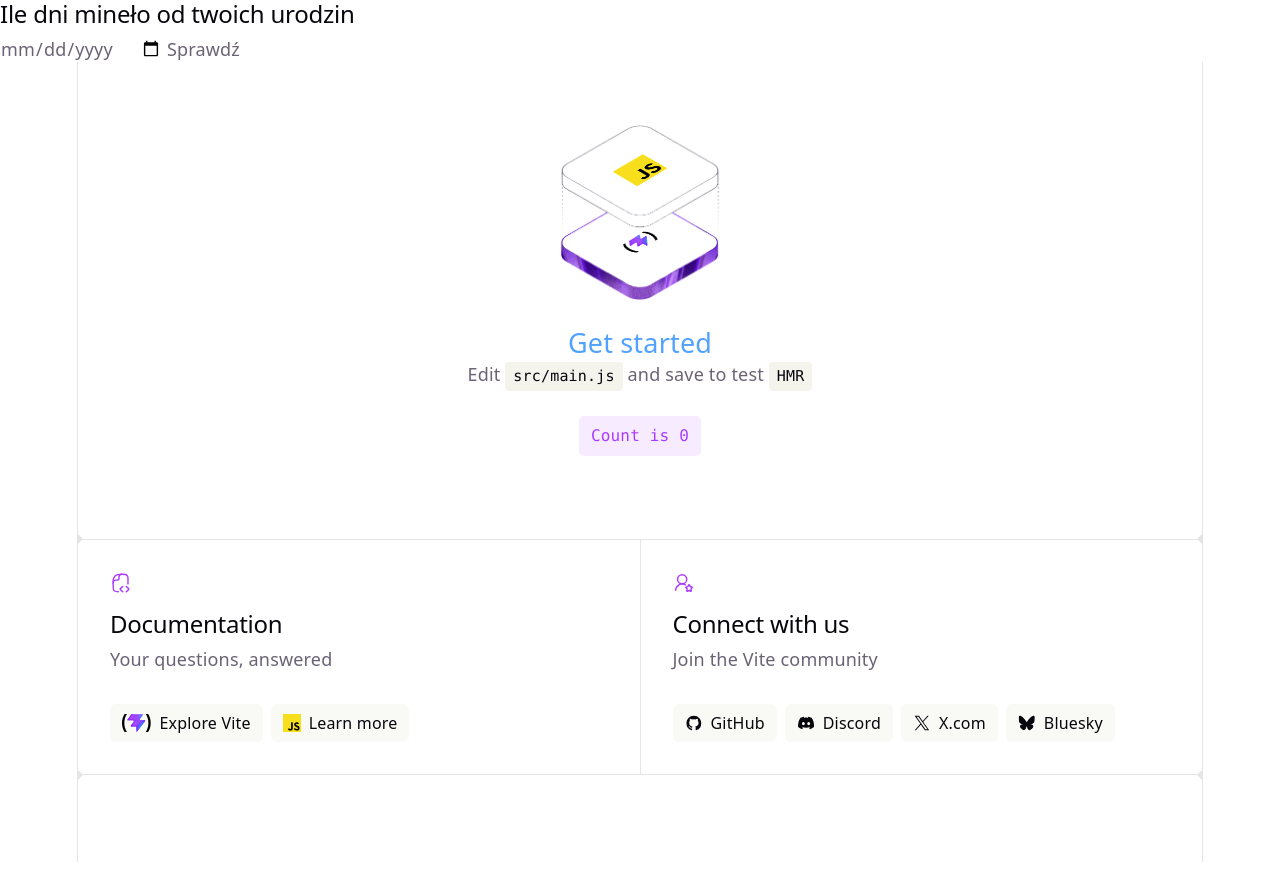
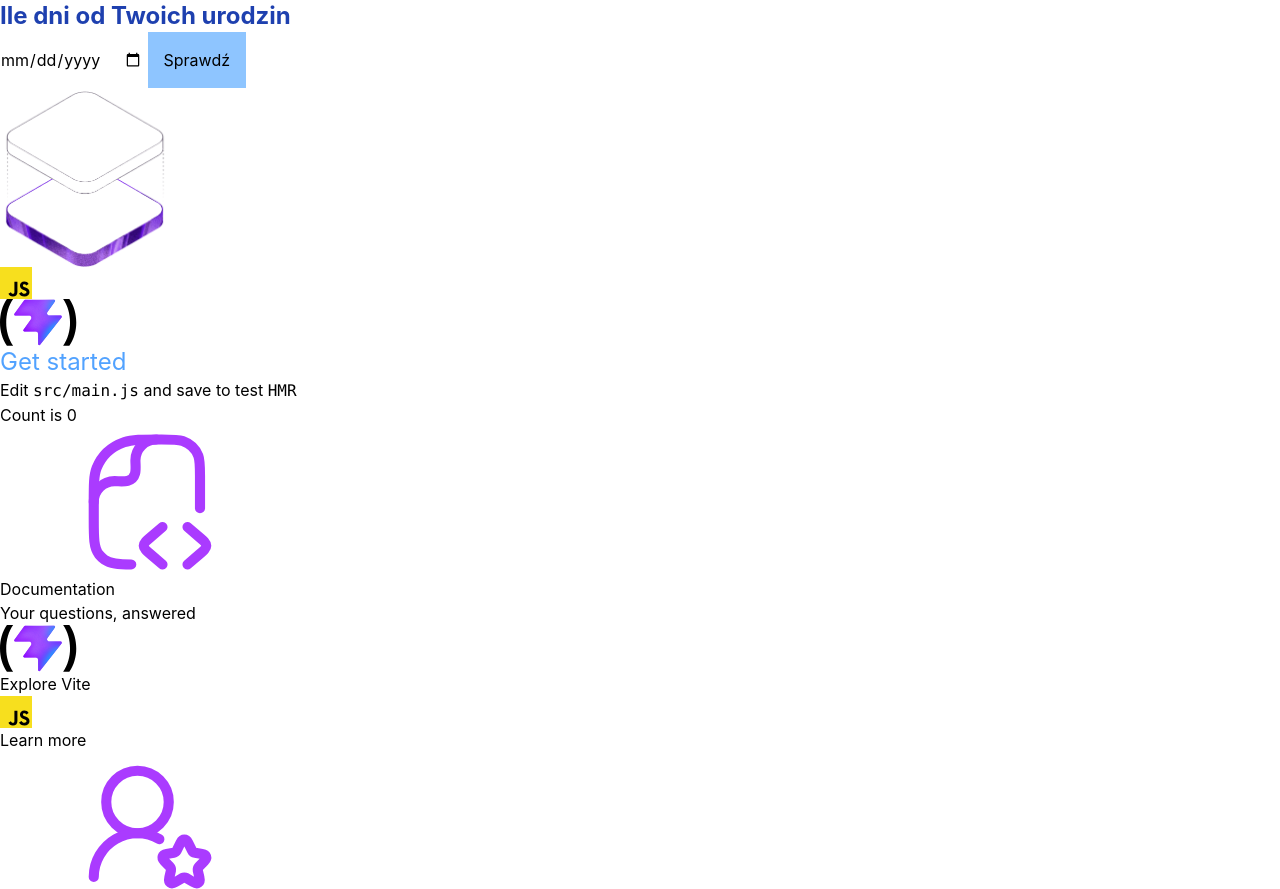
Before and after one commit to sally-silver95/sem2-tw-laby, a website built with Vite: page index.html in a window 1280 px wide. Shown: the top 889 px of the page. Before the commit the page ends 862 px from the top, so only its background shows below. Built offline with nearby package versions, Linux system fonts and the light colour scheme.

Commit message:
Wyczyszczenie style.css, zmainy w kolorach na stornie, zadanie dodatkowe o primary

```diff
--- a/index.html
+++ b/index.html
@@ -7,12 +7,12 @@
     <title>tw-lab5</title>
   </head>
   <body>
-    <h2>Ile dni mineło od twoich urodzin</h2>
+    <h1 class="text-2xl font-bold text-primary">Ile dni od Twoich urodzin</h1>
       <input type="date" id="birthday" />
-      <button id="submit">Sprawdź</button>
-    <dialog id="result" class="relative pt-7">
+      <button id="submit" class="bg-blue-300 p-4">Sprawdź</button>
+    <dialog id="result" class="relative bg-gray-200 pt-7">
       <button id="close" class="absolute top-1 right-2">x</button>
-      <p id="message"></p>
+      <p id="message" class="text-red-600"></p>
     </dialog>
     <div id="app"></div>
     <script type="module" src="/src/main.js"></script>
--- a/src/style.css
+++ b/src/style.css
@@ -1,285 +1,5 @@
 @import "tailwindcss";
 
-:root {
-  --text: #6b6375;
-  --text-h: #08060d;
-  --bg: #fff;
-  --border: #e5e4e7;
-  --code-bg: #f4f3ec;
-  --accent: #aa3bff;
-  --accent-bg: rgba(170, 59, 255, 0.1);
-  --accent-border: rgba(170, 59, 255, 0.5);
-  --social-bg: rgba(244, 243, 236, 0.5);
-  --shadow:
-    rgba(0, 0, 0, 0.1) 0 10px 15px -3px, rgba(0, 0, 0, 0.05) 0 4px 6px -2px;
-
-  --sans: system-ui, 'Segoe UI', Roboto, sans-serif;
-  --heading: system-ui, 'Segoe UI', Roboto, sans-serif;
-  --mono: ui-monospace, Consolas, monospace;
-
-  font: 18px/145% var(--sans);
-  letter-spacing: 0.18px;
-  color-scheme: light dark;
-  color: var(--text);
-  background: var(--bg);
-  font-synthesis: none;
-  text-rendering: optimizeLegibility;
-  -webkit-font-smoothing: antialiased;
-  -moz-osx-font-smoothing: grayscale;
-
-  @media (max-width: 1024px) {
-    font-size: 16px;
-  }
+@theme {
+  --color-primary: #1e40af;
 }
-
-@media (prefers-color-scheme: dark) {
-  :root {
-    --text: #9ca3af;
-    --text-h: #f3f4f6;
-    --bg: #16171d;
-    --border: #2e303a;
-    --code-bg: #1f2028;
-    --accent: #c084fc;
-    --accent-bg: rgba(192, 132, 252, 0.15);
-    --accent-border: rgba(192, 132, 252, 0.5);
-    --social-bg: rgba(47, 48, 58, 0.5);
-    --shadow:
-      rgba(0, 0, 0, 0.4) 0 10px 15px -3px, rgba(0, 0, 0, 0.25) 0 4px 6px -2px;
-  }
-
-  #social .button-icon {
-    filter: invert(1) brightness(2);
-  }
-}
-
-body {
-  margin: 0;
-}
-
-h2 {
-  font-family: var(--heading);
-  font-weight: 500;
-  color: var(--text-h);
-  font-size: 24px;
-  line-height: 118%;
-  letter-spacing: -0.24px;
-  margin: 0 0 8px;
-  @media (max-width: 1024px) {
-    font-size: 20px;
-  }
-}
-p {
-  margin: 0;
-}
-
-code,
-.counter {
-  font-family: var(--mono);
-  display: inline-flex;
-  border-radius: 4px;
-  color: var(--text-h);
-}
-
-code {
-  font-size: 15px;
-  line-height: 135%;
-  padding: 4px 8px;
-  background: var(--code-bg);
-}
-
-.counter {
-  font-size: 16px;
-  padding: 5px 10px;
-  border-radius: 5px;
-  color: var(--accent);
-  background: var(--accent-bg);
-  border: 2px solid transparent;
-  transition: border-color 0.3s;
-  margin-bottom: 24px;
-
-  &:hover {
-    border-color: var(--accent-border);
-  }
-  &:focus-visible {
-    outline: 2px solid var(--accent);
-    outline-offset: 2px;
-  }
-}
-
-.hero {
-  position: relative;
-
-  .base,
-  .framework,
-  .vite {
-    inset-inline: 0;
-    margin: 0 auto;
-  }
-
-  .base {
-    width: 170px;
-    position: relative;
-    z-index: 0;
-  }
-
-  .framework,
-  .vite {
-    position: absolute;
-  }
-
-  .framework {
-    z-index: 1;
-    top: 34px;
-    height: 28px;
-    transform: perspective(2000px) rotateZ(300deg) rotateX(44deg) rotateY(39deg)
-      scale(1.4);
-  }
-
-  .vite {
-    z-index: 0;
-    top: 107px;
-    height: 26px;
-    width: auto;
-    transform: perspective(2000px) rotateZ(300deg) rotateX(40deg) rotateY(39deg)
-      scale(0.8);
-  }
-}
-
-#app {
-  width: 1126px;
-  max-width: 100%;
-  margin: 0 auto;
-  text-align: center;
-  border-inline: 1px solid var(--border);
-  min-height: 100svh;
-  display: flex;
-  flex-direction: column;
-  box-sizing: border-box;
-}
-
-#center {
-  display: flex;
-  flex-direction: column;
-  gap: 25px;
-  place-content: center;
-  place-items: center;
-  flex-grow: 1;
-
-  @media (max-width: 1024px) {
-    padding: 32px 20px 24px;
-    gap: 18px;
-  }
-}
-
-#next-steps {
-  display: flex;
-  border-top: 1px solid var(--border);
-  text-align: left;
-
-  & > div {
-    flex: 1 1 0;
-    padding: 32px;
-    @media (max-width: 1024px) {
-      padding: 24px 20px;
-    }
-  }
-
-  .icon {
-    margin-bottom: 16px;
-    width: 22px;
-    height: 22px;
-  }
-
-  @media (max-width: 1024px) {
-    flex-direction: column;
-    text-align: center;
-  }
-}
-
-#docs {
-  border-right: 1px solid var(--border);
-
-  @media (max-width: 1024px) {
-    border-right: none;
-    border-bottom: 1px solid var(--border);
-  }
-}
-
-#next-steps ul {
-  list-style: none;
-  padding: 0;
-  display: flex;
-  gap: 8px;
-  margin: 32px 0 0;
-
-  .logo {
-    height: 18px;
-  }
-
-  a {
-    color: var(--text-h);
-    font-size: 16px;
-    border-radius: 6px;
-    background: var(--social-bg);
-    display: flex;
-    padding: 6px 12px;
-    align-items: center;
-    gap: 8px;
-    text-decoration: none;
-    transition: box-shadow 0.3s;
-
-    &:hover {
-      box-shadow: var(--shadow);
-    }
-    .button-icon {
-      height: 18px;
-      width: 18px;
-    }
-  }
-
-  @media (max-width: 1024px) {
-    margin-top: 20px;
-    flex-wrap: wrap;
-    justify-content: center;
-
-    li {
-      flex: 1 1 calc(50% - 8px);
-    }
-
-    a {
-      width: 100%;
-      justify-content: center;
-      box-sizing: border-box;
-    }
-  }
-}
-
-#spacer {
-  height: 88px;
-  border-top: 1px solid var(--border);
-  @media (max-width: 1024px) {
-    height: 48px;
-  }
-}
-
-.ticks {
-  position: relative;
-  width: 100%;
-
-  &::before,
-  &::after {
-    content: '';
-    position: absolute;
-    top: -4.5px;
-    border: 5px solid transparent;
-  }
-
-  &::before {
-    left: 0;
-    border-left-color: var(--border);
-  }
-  &::after {
-    right: 0;
-    border-right-color: var(--border);
-  }
-}
```
